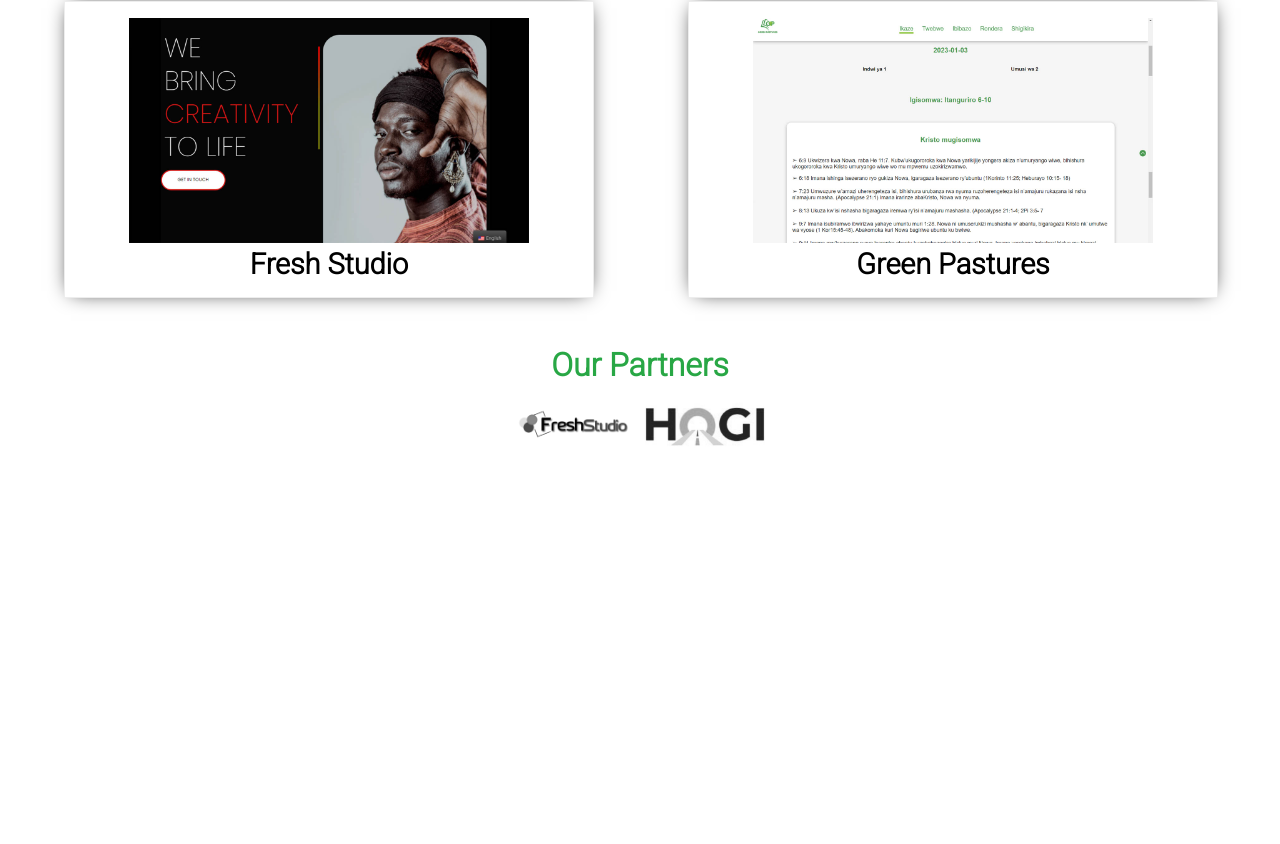
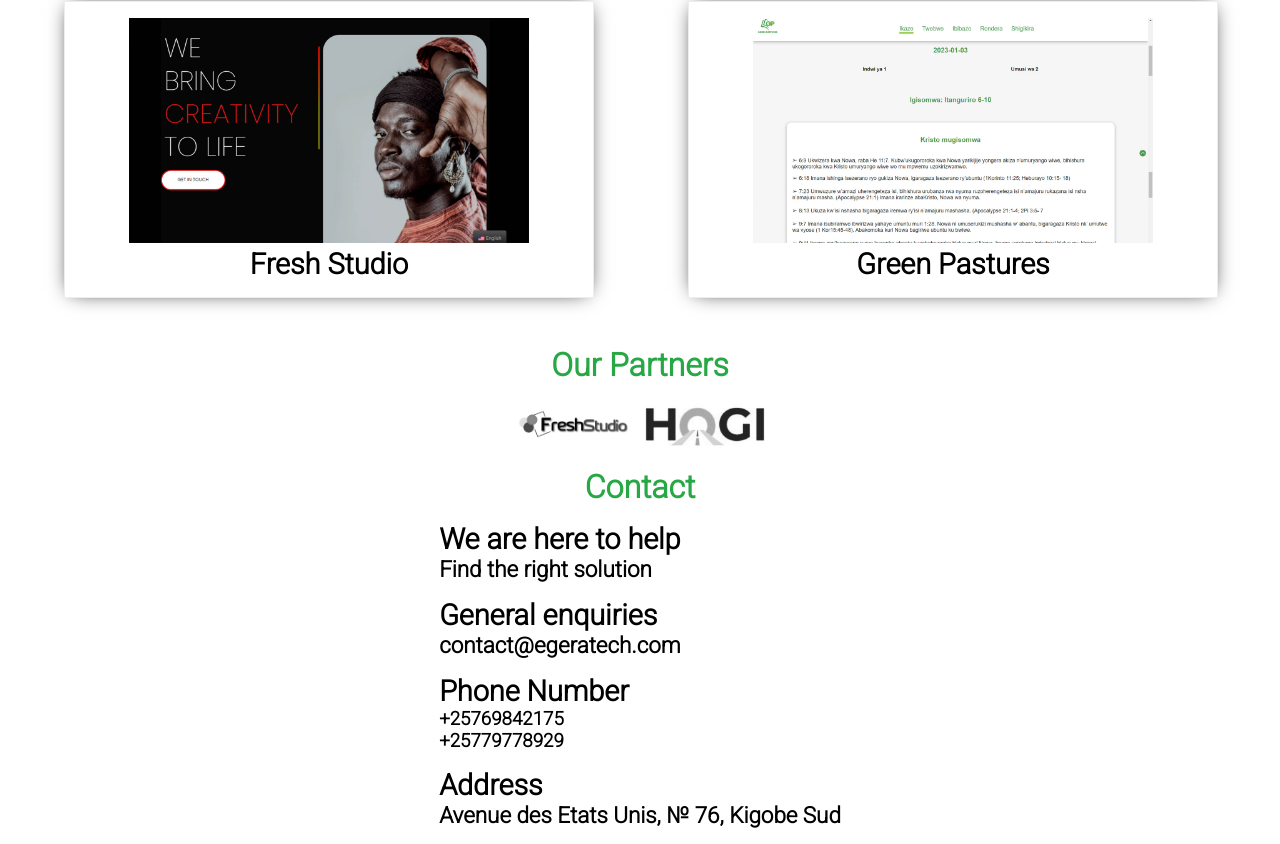
Before and after one commit to ahishakiyeyv/egera-vue, a Vue app: page / in a window 1280 px wide. Shown: the part 2846-3690 px from the top of the page. Before the commit the page ends 3314 px from the top, so only its background shows below. Built offline with nearby package versions, Linux system fonts and the light colour scheme.

Commit message:
contact form

```diff
--- a/src/components/Contact.vue
+++ b/src/components/Contact.vue
@@ -5,20 +5,20 @@
         </div>
         <div class="container">
             <div class="sub-container1">
-                <div class="content1">
+                <div class="content">
                         <h1 class="subtitle">We are here to help</h1>
                     <h3 class="subpara">Find the right solution</h3>
                 </div>
-                    <div class="content2">
+                    <div class="content">
                         <h1 class="subtitle">General enquiries</h1>
                     <h3 class="subpara"><a href="mailto:contact@egeratech.com">contact@egeratech.com</a></h3>
                     </div>
-                    <div class="content3">
+                    <div class="content">
                         <h1 class="subtitle">Phone Number</h1>
                         <h3 class="num">+25769842175</h3>
                         <h3 class="num">+25779778929</h3>
                     </div>
-                    <div class="content4">
+                    <div class="content">
                           <h1 class="subtitle">Address</h1>
                     <h3 class="subpara">Avenue des Etats Unis, № 76, Kigobe Sud</h3>
                     </div>
@@ -27,3 +27,36 @@
         </div>
     </section>
 </template>
+<script>
+
+</script>
+<style scoped>
+.title1{
+    text-align: center;
+    font-size:2rem;
+    color:#28A745;
+}
+.container{
+    display:flex;
+    justify-content: center;
+    align-items: center;
+    flex-wrap: wrap;
+}
+.sub-container{
+    display:flex;
+    flex-direction: column;
+}
+.content{
+    margin:1rem;
+}
+.subtitle{
+    font-size:1.8rem;
+}
+.subpara{
+    font-size:1.4rem;
+}
+.subpara a{
+    text-decoration: none;
+    color:#000;
+}
+</style>
--- a/src/views/Allsection.vue
+++ b/src/views/Allsection.vue
@@ -8,6 +8,7 @@
    <Team/>
    <Portfolio/>
    <Partners/>
+   <Contact/>
   </div>
 </template>
 
@@ -20,6 +21,7 @@ import Services from '@/components/Services.vue'
 import Team from '@/components/Team.vue'
 import Portfolio from '@/components/Portfolio.vue'
 import Partners from '@/components/Partners.vue'
+import Contact from '@/components/Contact.vue'
 
 export default {
 name: 'Allsection',
@@ -30,7 +32,8 @@ name: 'Allsection',
     Services,
     Team,
     Portfolio,
-    Partners
+    Partners,
+    Contact
   }
 }
 </script>
```
